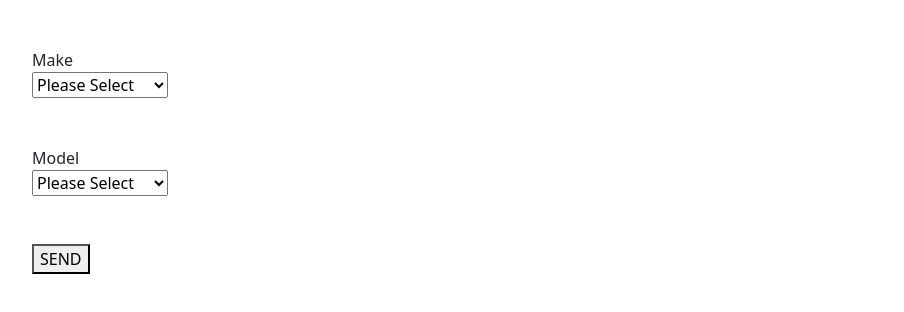
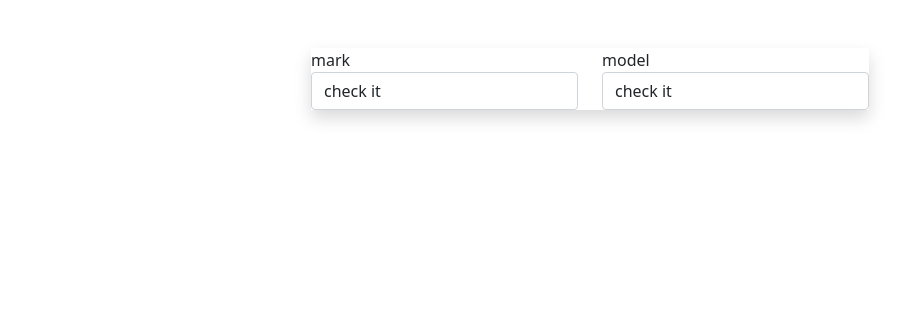
Before and after one commit to mamismeda/jquery_start, a plain HTML site: page jquery.html in a window 1280 px wide. Shown: the whole page, without its empty margins (50-954 px from the left). Drawn offline with nearby package versions, Linux system fonts and the light colour scheme.

Commit message:
dynamic options

```diff
--- a/jq.js
+++ b/jq.js
@@ -31,13 +31,52 @@ $(function(){
 
 });
 
-let mark = document.querySelector('.mark');
-let model = document.querySelector('.model');
+// let mark = document.querySelector('.mark');
+// let model = document.querySelector('.model');
 
-let models = [
+let Cars = [
     {
         id : 1,
-        model : "Ford",
+        name : "Ford",
+        model : ['F-150', 'Focus', 'Kuga'],
+    },
+    {
+        id : 2,
+        name : 'Toyota',
+        model : ['Camry', 'Corola', 'Vitz'],
+    },
+
+    {
+        id : 3,
+        name : 'Wolkswagen',
+        model : ['Polo', 'Golf', 'Tiguan'],
 
     }
 ]
+
+Cars.forEach(car =>{
+    $('#make').append(`<option value="${car.id}"> ${car.name} </option>`)
+})
+
+$('#make').change(function (e) {
+    e.preventDefault();
+
+    $('#model').empty();
+
+    let id = $(this).val();
+
+    let Models = Cars.find(el =>{
+        return el.id == id;
+    });
+
+    Models.model.forEach(mod=>{
+        $('#model').append(`<option value="${mod}"> ${mod} </option>`)
+    })
+
+});
+
+
+
+// $('.f').click(function(){
+//     $('.model').append(`<option></option>`);
+// })
--- a/jquery.html
+++ b/jquery.html
@@ -16,32 +16,23 @@
   </head>
   <body>
     <div class="container pt-5">
-      <form action="">
+       <div class="class col-lg-6 mx-auto shadow">
+         <div class="row">
+           <div class="col-lg-6">
+              <label for="">mark</label>
+              <select name="" class="form-control" id="make">
+              <option value="">check it</option>
+            </select>
+           </div>
+           <div class="col-lg-6">
+            <label for="">model</label>
+            <select name="" class="form-control" id="model">
+            <option value="">check it</option>
+          </select>
 
-        <label for="">Make</label>
-        <select name="" id="">
-          <optgroup class="mark">
-            <option value="">Please Select</option>
-            <option value="Ford">Ford</option>
-            <option value="Toyota">Toyota</option>
-            <option value="Wolkswagen">Wolkswagen</option>
-          </optgroup>
-        </select>
-
-
-        <label class="mt-5" for="">Model</label>
-        <select name="" id="">
-          <optgroup class="model">
-            <option value="">Please Select</option>
-            <option value="F-150">F-150</option>
-            <option value="Focus">Focus</option>
-            <option value="Cuga">Kuga</option>
-          </optgroup>
-        </select>
-
-        <button class="d-block mt-5">SEND</button>
-
-      </form>
+          </div>
+         </div>
+       </div>
     </div>
 
     <script
```
